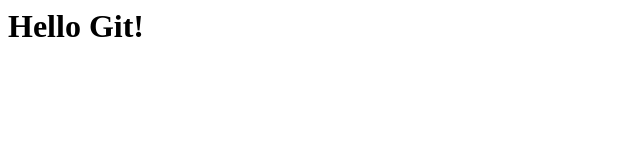
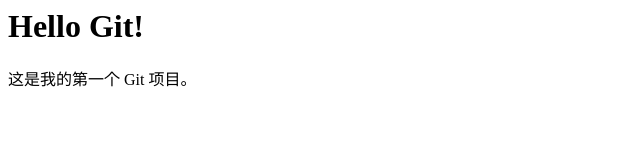
Before and after one commit to jasonlim081011-ctrl/my-first-repo, a plain HTML site: page index.html in a window 1280 px wide. Shown: the whole page, without its empty margins (0-640 px from the left). Drawn offline with Linux system fonts and the light colour scheme.

Commit message:
添加介绍文字

```diff
--- a/index.html
+++ b/index.html
@@ -1 +1,2 @@
 <h1>Hello Git!</h1>
+<p>这是我的第一个 Git 项目。</p>
```
